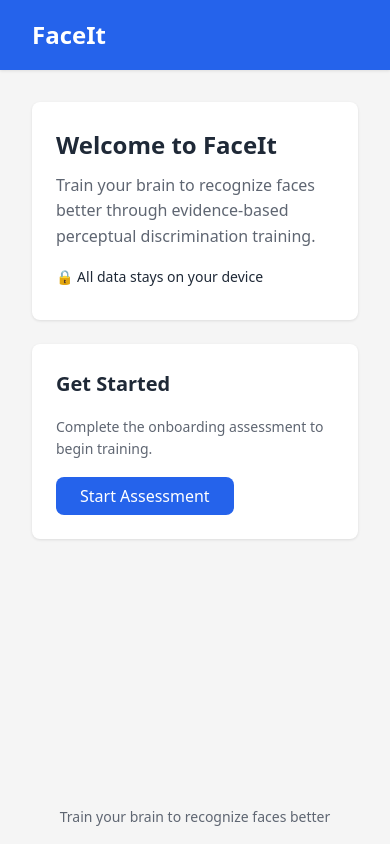
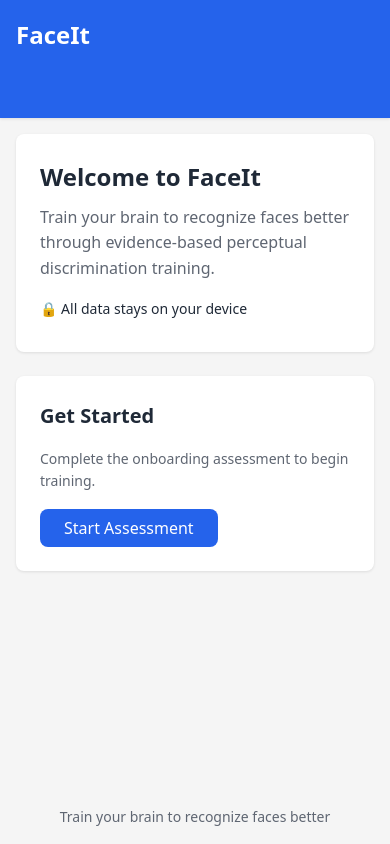
Before and after one commit to ChrisBrooksbank/faceit, a SvelteKit app: page / in a window 390 px wide. Built offline with nearby package versions, Linux system fonts and the light colour scheme.

Commit message:
Add PWA install and update controls

```diff
--- a/src/routes/+layout.svelte
+++ b/src/routes/+layout.svelte
@@ -1,6 +1,16 @@
 <script lang="ts">
     import '../app.css';
+    import { onMount } from 'svelte';
     import type { Snippet } from 'svelte';
+
+    interface BeforeInstallPromptEvent extends Event {
+        readonly platforms: string[];
+        readonly userChoice: Promise<{
+            outcome: 'accepted' | 'dismissed';
+            platform: string;
+        }>;
+        prompt(): Promise<void>;
+    }
 
     interface Props {
         children: Snippet;
@@ -11,6 +21,82 @@
 
     const { children }: Props = $props();
     // data is available but not used in layout currently
+
+    let canInstall = $state(false);
+    let hasUpdate = $state(false);
+    let isOfflineReady = $state(false);
+    let installPrompt = $state<BeforeInstallPromptEvent | null>(null);
+    let updateServiceWorker = $state<((reloadPage?: boolean) => Promise<void>) | null>(null);
+
+    function isAppInstalled(): boolean {
+        const navigatorWithStandalone = navigator as Navigator & { standalone?: boolean };
+
+        return (
+            window.matchMedia('(display-mode: standalone)').matches ||
+            Boolean(navigatorWithStandalone.standalone)
+        );
+    }
+
+    function handleBeforeInstallPrompt(event: Event): void {
+        event.preventDefault();
+        installPrompt = event as BeforeInstallPromptEvent;
+        canInstall = !isAppInstalled();
+    }
+
+    function handleAppInstalled(): void {
+        installPrompt = null;
+        canInstall = false;
+    }
+
+    async function installApp(): Promise<void> {
+        if (!installPrompt) {
+            return;
+        }
+
+        const prompt = installPrompt;
+        installPrompt = null;
+        canInstall = false;
+        await prompt.prompt();
+        await prompt.userChoice;
+    }
+
+    async function updateApp(): Promise<void> {
+        if (!updateServiceWorker) {
+            return;
+        }
+
+        hasUpdate = false;
+        await updateServiceWorker(true);
+    }
+
+    onMount(() => {
+        let isMounted = true;
+
+        window.addEventListener('beforeinstallprompt', handleBeforeInstallPrompt);
+        window.addEventListener('appinstalled', handleAppInstalled);
+
+        void import('virtual:pwa-register').then(({ registerSW }) => {
+            const updateRegistration = registerSW({
+                immediate: true,
+                onNeedRefresh() {
+                    hasUpdate = true;
+                },
+                onOfflineReady() {
+                    isOfflineReady = true;
+                },
+            });
+
+            if (isMounted) {
+                updateServiceWorker = updateRegistration;
+            }
+        });
+
+        return (): void => {
+            isMounted = false;
+            window.removeEventListener('beforeinstallprompt', handleBeforeInstallPrompt);
+            window.removeEventListener('appinstalled', handleAppInstalled);
+        };
+    });
 </script>
 
 <svelte:head>
@@ -18,8 +104,24 @@
 </svelte:head>
 
 <div class="app">
-    <header>
+    <header class="app-header">
         <h1>FaceIt</h1>
+
+        <div class="pwa-actions" aria-live="polite">
+            {#if isOfflineReady}
+                <span class="offline-status">Offline ready</span>
+            {/if}
+
+            {#if canInstall}
+                <button class="pwa-button" type="button" onclick={installApp}>Install app</button>
+            {/if}
+
+            {#if hasUpdate}
+                <button class="pwa-button update-button" type="button" onclick={updateApp}>
+                    Update app
+                </button>
+            {/if}
+        </div>
     </header>
 
     <main>
@@ -38,16 +140,58 @@
         min-height: 100vh;
     }
 
-    header {
+    .app-header {
+        display: flex;
+        align-items: center;
+        justify-content: space-between;
+        gap: var(--spacing-md);
         background: var(--color-primary);
         color: white;
         padding: var(--spacing-md) var(--spacing-xl);
         box-shadow: var(--shadow-md);
     }
 
-    header h1 {
+    .app-header h1 {
         font-size: var(--font-size-2xl);
         font-weight: 600;
+    }
+
+    .pwa-actions {
+        display: flex;
+        align-items: center;
+        justify-content: flex-end;
+        flex-wrap: wrap;
+        gap: var(--spacing-sm);
+        min-height: 2rem;
+    }
+
+    .offline-status {
+        border: 1px solid rgba(255, 255, 255, 0.48);
+        border-radius: var(--radius-full);
+        color: white;
+        font-size: var(--font-size-sm);
+        line-height: 1;
+        padding: var(--spacing-xs) var(--spacing-sm);
+        white-space: nowrap;
+    }
+
+    .pwa-button {
+        background: white;
+        color: var(--color-primary-dark);
+        font-size: var(--font-size-sm);
+        font-weight: 600;
+        line-height: 1.2;
+        min-height: 2rem;
+        padding: var(--spacing-xs) var(--spacing-sm);
+        white-space: nowrap;
+    }
+
+    .pwa-button:hover {
+        background: #eff6ff;
+    }
+
+    .update-button {
+        color: #92400e;
     }
 
     main {
@@ -64,4 +208,21 @@
         color: var(--color-text-muted);
         font-size: var(--font-size-sm);
     }
+
+    @media (max-width: 480px) {
+        .app-header {
+            align-items: flex-start;
+            flex-direction: column;
+            padding: var(--spacing-md);
+        }
+
+        .pwa-actions {
+            justify-content: flex-start;
+            width: 100%;
+        }
+
+        main {
+            padding: var(--spacing-md);
+        }
+    }
 </style>
--- a/vite.config.ts
+++ b/vite.config.ts
@@ -6,7 +6,7 @@ export default defineConfig({
     plugins: [
         sveltekit(),
         SvelteKitPWA({
-            registerType: 'autoUpdate',
+            registerType: 'prompt',
             workbox: {
                 globPatterns: ['**/*.{js,css,html,ico,png,svg,jpg,jpeg,json,woff2,webp}'],
             },
```
Also changed, not shown: src/lib/pwa-register.d.ts (added, +11 -0 lines).
